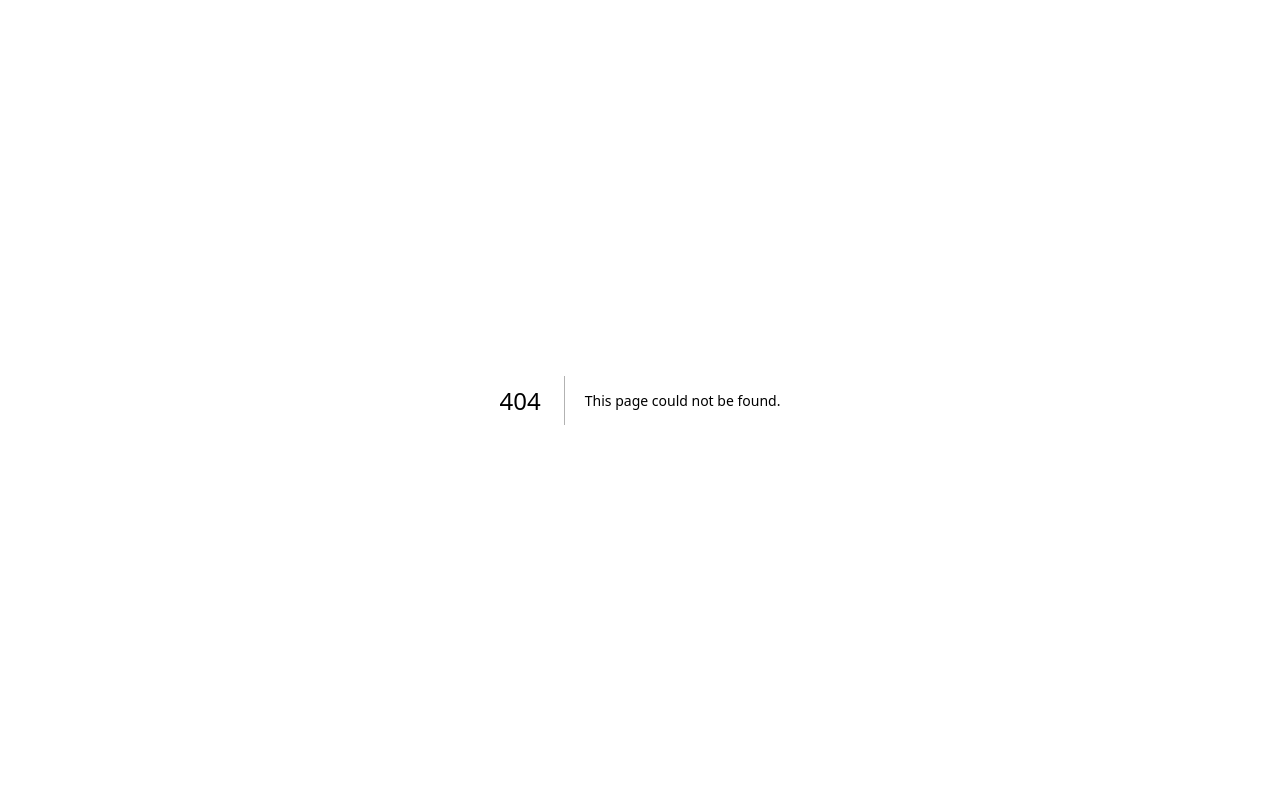
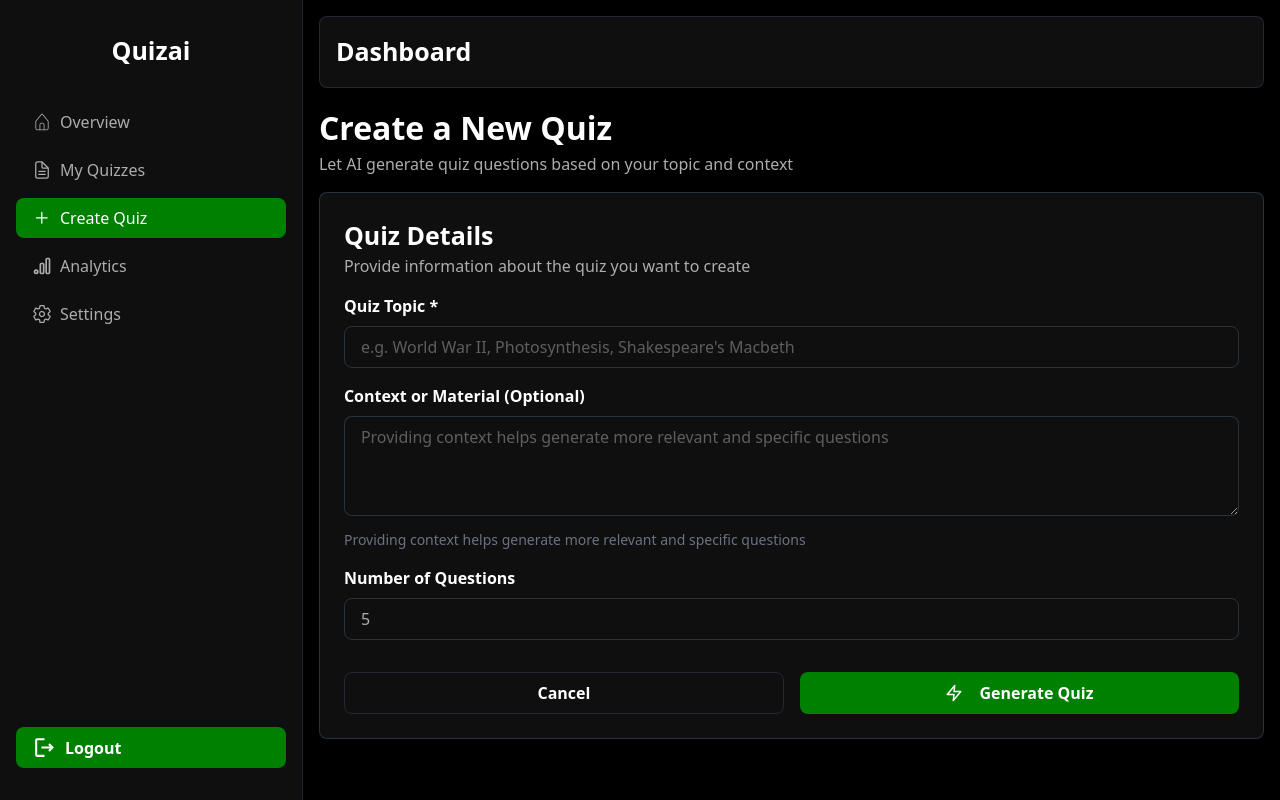
Before and after one commit to murad403/quiz-ai-dashboard, a Next.js app: page /create-quiz in a window 1280 px wide. Before the commit this address had no page. Built offline with nearby package versions, Linux system fonts and the light colour scheme.

Commit message:
add CreateQuizForm component and quiz validation; implement page for creating a new quiz

```diff
--- /dev/null
+++ b/src/app/(app)/create-quiz/CreateQuizForm.tsx
@@ -0,0 +1,94 @@
+"use client"
+import { useForm } from 'react-hook-form';
+import { zodResolver } from '@hookform/resolvers/zod';
+import z from 'zod';
+import { quizValidation } from '@/validation/validation';
+import Link from 'next/link';
+
+type TInputs = z.infer<typeof quizValidation>;
+
+const CreateQuizForm = () => {
+  const { register, handleSubmit, formState: { errors } } = useForm<TInputs>({
+    resolver: zodResolver(quizValidation),
+    defaultValues: {
+      numberOfQuestions: 5
+    }
+  });
+
+  const onSubmit = (data: TInputs) => {
+    console.log(data);
+  };
+
+  return (
+    <div className="flex items-center justify-center mt-4 bg-card p-6 border border-gray-700/70 rounded-lg">
+      <div className="w-full gap-8">
+        <div>
+          <h1 className="font-semibold text-subheading text-white">Quiz Details</h1>
+          <p className="text-title">Provide information about the quiz you want to create</p>
+        </div>
+
+        <div className="w-full space-y-4 mt-4">
+          {/* Quiz Topic Field */}
+          <div>
+            <label className="text-main font-semibold text-paragraph block mb-2" htmlFor="topic">
+              Quiz Topic <span>*</span>
+            </label>
+            <input
+              className="w-full appearance-none px-4 py-2 border border-gray-700/70 rounded-lg focus:outline-2 outline-header text-title"
+              placeholder="e.g. World War II, Photosynthesis, Shakespeare's Macbeth"
+              {...register("topic")}
+            />
+            {errors.topic && <p className="text-red-500 text-sm mt-2">{errors.topic.message}</p>}
+          </div>
+
+          {/* Context or Material Field */}
+          <div>
+            <label className="text-main font-semibold text-paragraph block mb-2" htmlFor="context">
+              Context or Material (Optional)
+            </label>
+            <textarea
+              className="w-full appearance-none px-4 py-2 border border-gray-700/70 rounded-lg focus:outline-2 outline-header text-title bg-card min-h-25 resize-y"
+              placeholder="Providing context helps generate more relevant and specific questions"
+              {...register("context")}
+            />
+            <p className="text-gray-500 text-sm mt-2">Providing context helps generate more relevant and specific questions</p>
+            {errors.context && <p className="text-red-500 text-sm mt-2">{errors.context.message}</p>}
+          </div>
+
+          {/* Number of Questions Field */}
+          <div>
+            <label className="text-main font-semibold text-paragraph block mb-2" htmlFor="numberOfQuestions">
+              Number of Questions
+            </label>
+            <input
+              type="number"
+              className="w-full appearance-none px-4 py-2 border border-gray-700/70 rounded-lg focus:outline-2 outline-header text-title"
+              {...register("numberOfQuestions", { valueAsNumber: true })}
+            />
+            {errors.numberOfQuestions && <p className="text-red-500 text-sm mt-2">{errors.numberOfQuestions.message}</p>}
+          </div>
+
+          {/* Action Buttons */}
+          <div className="flex gap-4 pt-4">
+            <Link href={"/"}
+              className="text-main font-semibold w-full text-center py-2 rounded-lg border border-gray-700/50 hover:bg-header/90"
+            >
+              Cancel
+            </Link>
+            <button
+              onClick={handleSubmit(onSubmit)}
+              className="text-main font-semibold w-full text-center py-2 rounded-lg bg-header hover:bg-header/90 flex items-center justify-center gap-4"
+            >
+              <svg xmlns="http://www.w3.org/2000/svg" width="18" height="18" viewBox="0 0 24 24" fill="none" stroke="currentColor" strokeWidth="2" strokeLinecap="round" strokeLinejoin="round">
+                <path d="M13 2L3 14h9l-1 8 10-12h-9l1-8z"/>
+              </svg>
+              Generate Quiz
+            </button>
+          </div>
+        </div>
+      </div>
+    </div>
+  );
+};
+
+export default CreateQuizForm;
--- /dev/null
+++ b/src/app/(app)/create-quiz/page.tsx
@@ -0,0 +1,14 @@
+import PageHeading from '@/components/shared/PageHeading'
+import React from 'react'
+import CreateQuizForm from './CreateQuizForm'
+
+const page = () => {
+  return (
+    <div>
+      <PageHeading title='Create a New Quiz' paragraph='Let AI generate quiz questions based on your topic and context'></PageHeading>
+      <CreateQuizForm></CreateQuizForm>
+    </div>
+  )
+}
+
+export default page
--- a/src/validation/validation.ts
+++ b/src/validation/validation.ts
@@ -19,3 +19,10 @@ export const resetPasswordValidation = z.object({
   message: "Passwords don't match",
   path: ["confirmPassword"],
 });
+
+
+export const quizValidation = z.object({
+  topic: z.string().min(1, "Quiz topic is required"),
+  context: z.string().optional(),
+  numberOfQuestions: z.number().min(1, "At least 1 question is required").max(50, "Maximum 50 questions allowed")
+});
```
